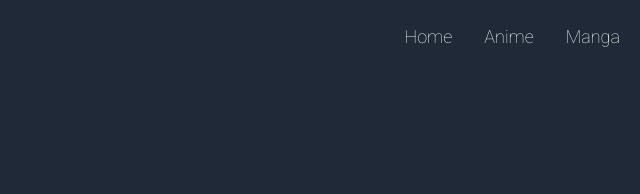
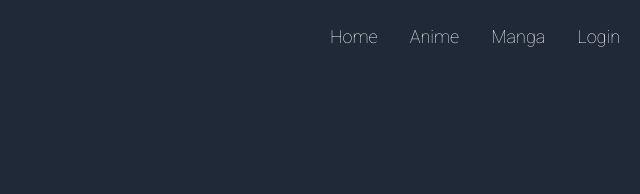
Before and after one commit to hardiksuthar74/landing-page, a plain HTML site: page index.html in a window 1280 px wide. Shown: the top 194 px of the page, 640-1280 px from the left. Drawn offline with Linux system fonts and the light colour scheme.

Commit message:
added link

```diff
--- a/index.html
+++ b/index.html
@@ -24,6 +24,7 @@
           <li><a href="#">Home</a></li>
           <li><a href="#">Anime</a></li>
           <li><a href="#">Manga</a></li>
+          <li><a href="#">Login</a></li>
         </ul>
       </div>
     </header>
```
